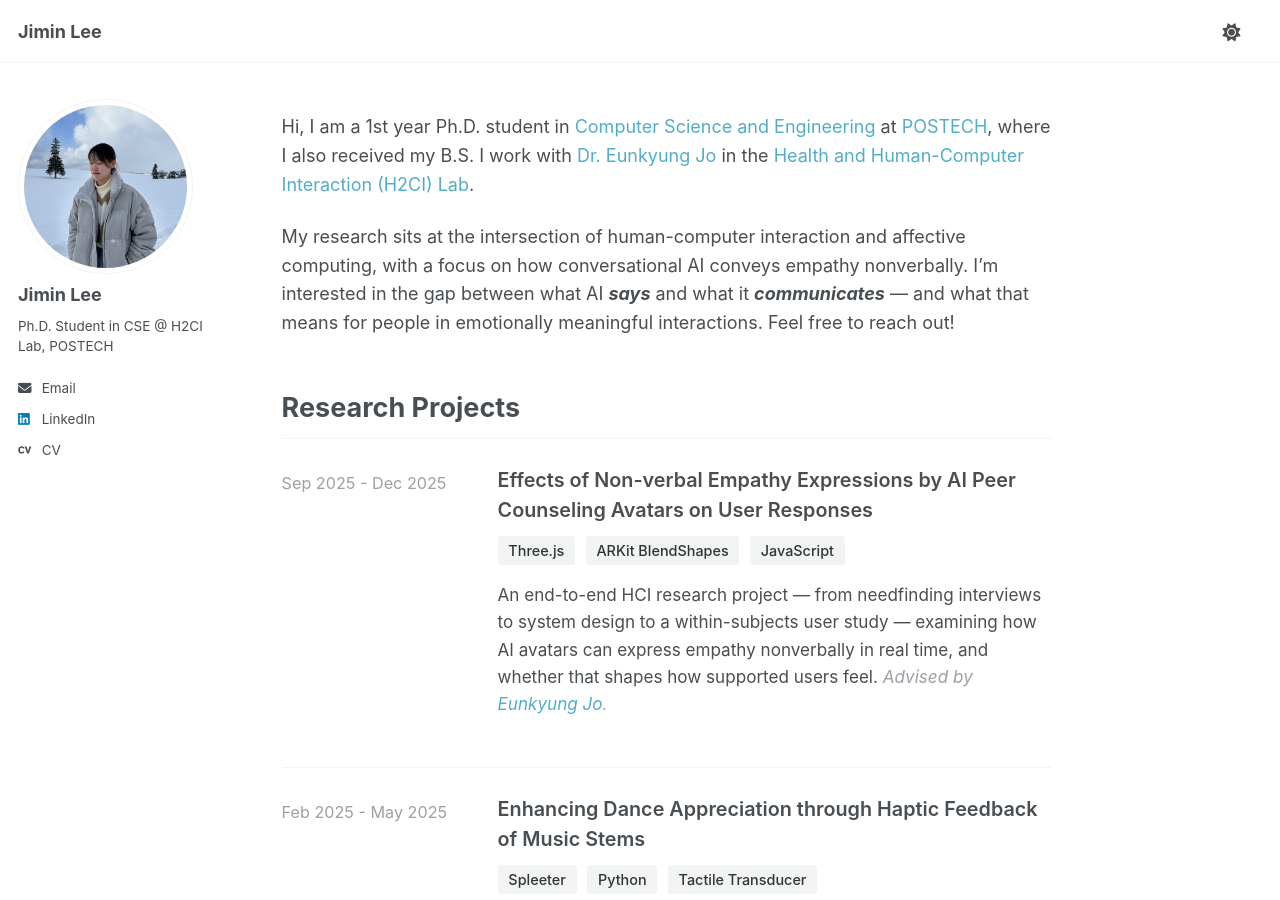
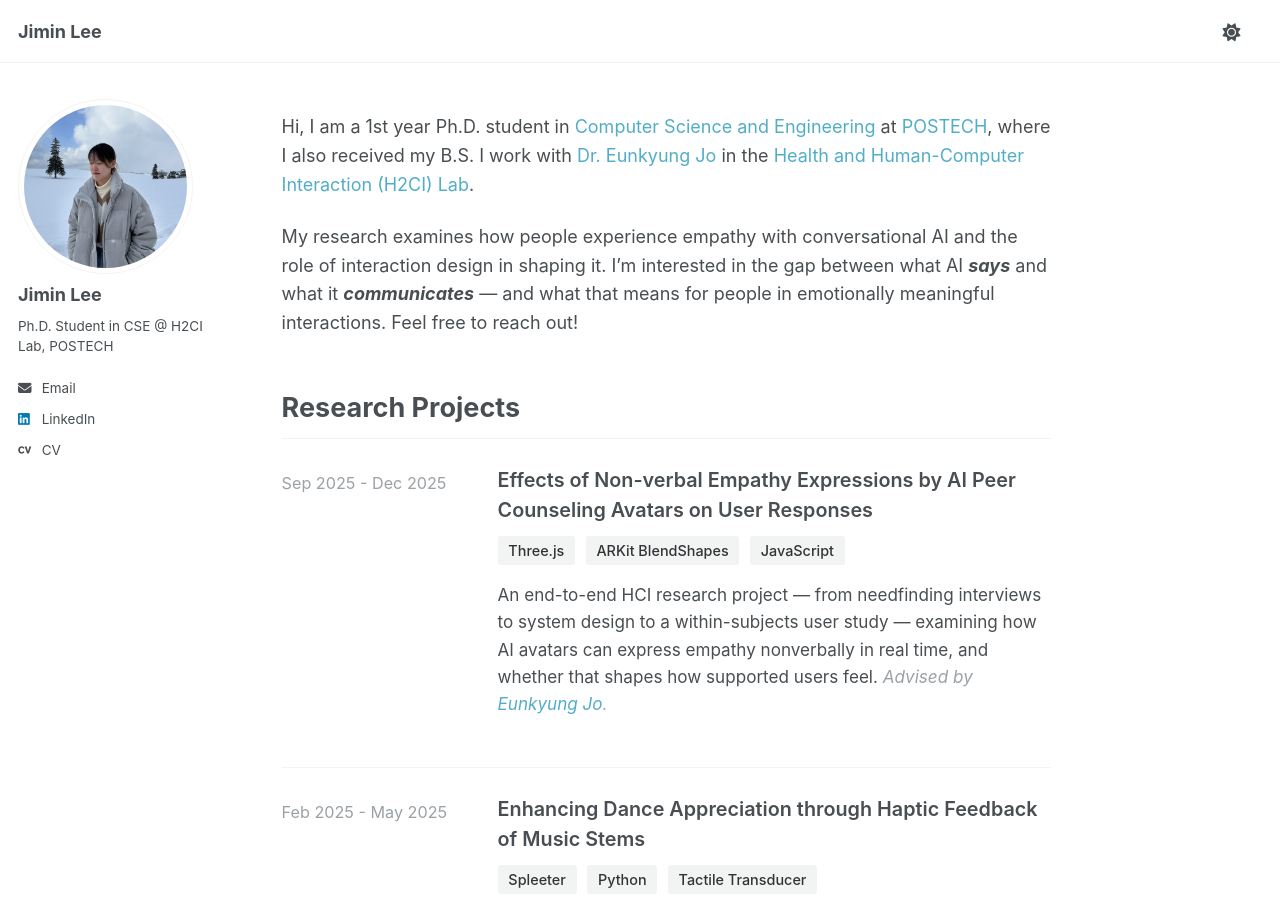
Before and after one commit to dommanga/dommanga.github.io, a Jekyll site: the page built from _pages/about.md, in a window 1280 px wide and 900 px high. Built offline with Jekyll 4.4.1, drawn with Linux system fonts in a browser that asks for light colours; some web fonts are replaced.

Commit message:
CV updates

```diff
--- a/_pages/about.md
+++ b/_pages/about.md
@@ -10,7 +10,7 @@ redirect_from:
 intro: |
   Hi, I am a 1st year Ph.D. student in [Computer Science and Engineering](https://cse.postech.ac.kr/csepostech/index.do#none) at [POSTECH](https://www.postech.ac.kr/eng), where I also received my B.S. I work with [Dr. Eunkyung Jo](https://eunkyungjo.com/) in the [Health and Human-Computer Interaction (H2CI) Lab](https://jiminlee.me).
 
-  My research sits at the intersection of human-computer interaction and affective computing, with a focus on how conversational AI conveys empathy nonverbally. I'm interested in the gap between what AI ***says*** and what it ***communicates*** — and what that means for people in emotionally meaningful interactions. Feel free to reach out!
+  My research examines how people experience empathy with conversational AI and the role of interaction design in shaping it. I'm interested in the gap between what AI ***says*** and what it ***communicates*** — and what that means for people in emotionally meaningful interactions. Feel free to reach out!
 
 research_projects:
   - name: ""
```
Also changed, not shown: 2 other files.
